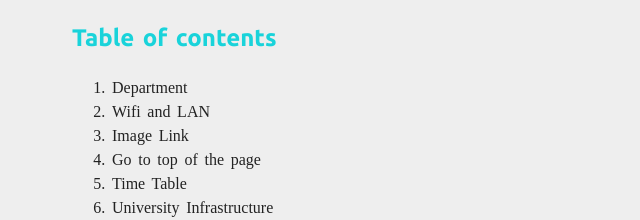
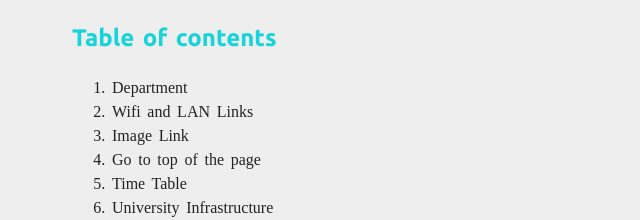
Before and after one commit to farhansid007/webdesign, a plain HTML site: page left.html in a window 1280 px wide. Shown: the top 220 px of the page, 0-640 px from the left. Drawn offline with Linux system fonts and the light colour scheme; a web font is replaced by a local one.

Commit message:
Update left.html

```diff
--- a/left.html
+++ b/left.html
@@ -17,7 +17,7 @@
           <a href="./main.html#task1" target="main">Department</a>
         </li>
         <li>
-          <a href="./main.html#task3" target="main">Wifi and LAN</a>
+          <a href="./main.html#task3" target="main">Wifi and LAN Links</a>
         </li>
         <li>
           <a href="./main.html#task4" target="main">Image Link</a>
```
